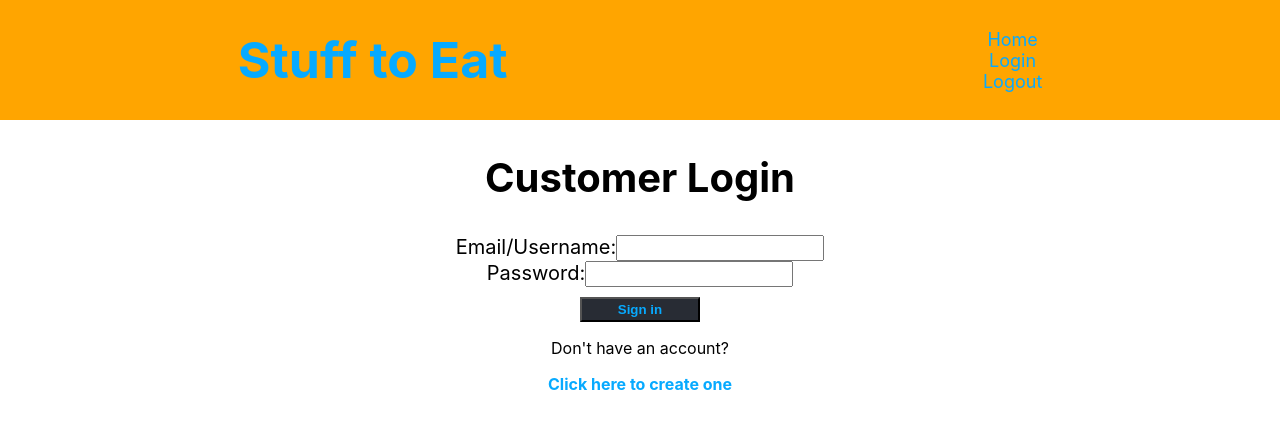
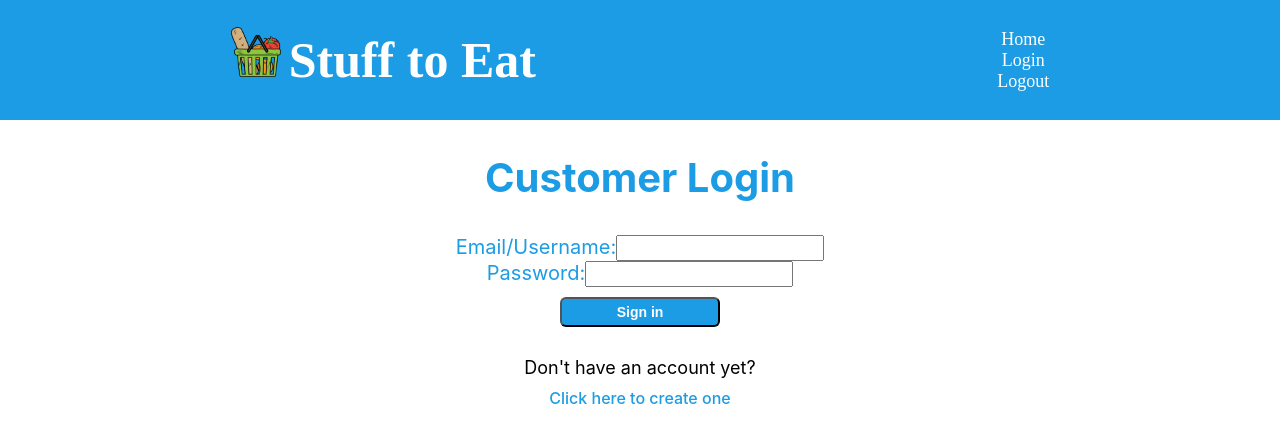
Before and after one commit to jaromb/Cart, a React (Create React App) app: page /user/login in a window 1280 px wide. Shown: the top 442 px of the page. Built offline with nearby package versions, Linux system fonts and the light colour scheme.

Commit message:
changed color scheme, added icon in header, updated button style

```diff
--- a/src/App.css
+++ b/src/App.css
@@ -1,5 +1,10 @@
+
+
+
 .App {
   text-align: center;
+  background-color: white;
+  min-height: 100vh
 }
 
 .App-logo {
@@ -9,18 +14,19 @@
 }
 
 .App-header {
-  background-color: #FFA500;
+  background-color: #1b9ce5;
   min-height: 10vh;
   display: flex;
   flex-direction: column;
   align-items: center;
   justify-content: center;
   font-size: calc(10px + 2vmin);
-  color:#07AAFF;
+  color:#071AFF;
+  font-family: "avenir next";
 }
 
 .App-link {
-  color: #61dafb;
+  color: #F79E02;
 }
 
 @keyframes App-logo-spin {
@@ -33,13 +39,13 @@
 }
 
 a:link {
-  color: #07AAFF
+  color: white
 }
 
 a:visited {
-  color: #07AAFF
+  color: white
 }
 
 a:hover {
-  color: purple
+  color: #80d904
 }
--- a/src/App.js
+++ b/src/App.js
@@ -3,6 +3,7 @@ import Storefront from "./Pages/Storefront";
 import AddUser from "./Pages/AddUser";
 import UserLogin from "./Pages/UserLogin";
 import User from "./Pages/User";
+import GroceryBasket from "../src/Images/Grocery-basket-clipart.png"
 
 import "../src/App.css";
 import { BrowserRouter as Router, Route, Link, Switch } from "react-router-dom";
@@ -28,11 +29,14 @@ class App extends Component {
                 height: 120
               }}
             >
-              <h1 style={{ fontSize: 50, fontWeight: "bold" }}>
+              <div style={{display: "flex", flexDirection: "Row", alignItems: "baseline"}}>
+                <img style={{width: "50px", height: "50px", marginRight: "8px"}} src={GroceryBasket} />
+              <h1 style={{ fontSize: 50, fontWeight: "bold", justifyContent: "center" }}>
                 <Link style={{ textDecoration: "none" }} to="/home">
                   Stuff to Eat
                 </Link>
               </h1>
+              </div>
               <ul
                 style={{
                   listStyle: "none",
--- /dev/null
+++ b/src/Components/Colors.js
@@ -0,0 +1,3 @@
+export const PrimaryOrange = "#F79EO2"
+
+export const PrimaryBlue = "#1b9ce5"
--- a/src/Pages/User.js
+++ b/src/Pages/User.js
@@ -1,5 +1,6 @@
 import React, { Component } from "react";
 import { Link } from "react-router-dom";
+import { PrimaryOrange, PrimaryBlue } from "../Components/Colors.js"
 
 class User extends Component {
   render() {
@@ -11,15 +12,15 @@ class User extends Component {
           alignItems: "center"
         }}
       >
-        <h2 style={{ fontSize: 40 }}>Customer Portal</h2>
-        <button style={{ width: 300, height: 50, backgroundColor: "#FFA500", borderRadius: "10px" }}>
+        <h2 style={{ fontSize: 40, color: PrimaryBlue }}>Customer Portal</h2>
+        <button style={{ width: 300, height: 50, backgroundColor: PrimaryBlue, borderRadius: "10px" }}>
           <Link
             style={{
               textDecoration: "none",
               height: 100,
               fontSize: 35,
               fontWeight: "bold",
-              color: "white"
+              color: "#white"
             }}
             to="/user/storefront"
           >
@@ -30,7 +31,7 @@ class User extends Component {
           style={{
             width: 300,
             height: 50,
-            backgroundColor: "#FFA500",
+            backgroundColor: PrimaryBlue,
             marginTop: 28,
             borderRadius: "10px"
           }}
@@ -52,7 +53,7 @@ class User extends Component {
           style={{
             width: 300,
             height: 50,
-            backgroundColor: "#FFA500",
+            backgroundColor: PrimaryBlue,
             marginTop: 28,
             borderRadius: "10px"
           }}
--- a/src/Pages/UserLogin.js
+++ b/src/Pages/UserLogin.js
@@ -1,5 +1,6 @@
 import React, { Component } from "react";
 import { Link, Redirect } from "react-router-dom";
+import { PrimaryBlue, PrimaryOrange } from "../Components/Colors";
 
 class UserLogin extends Component {
   state = {
@@ -78,7 +79,7 @@ class UserLogin extends Component {
     ) : (
       <div>
         <div>
-          <h2 style={{ fontSize: 40 }}>Customer Login</h2>
+          <h2 style={{ fontSize: 40, color: PrimaryBlue }}>Customer Login</h2>
           <form
             style={{
               display: "flex",
@@ -91,7 +92,8 @@ class UserLogin extends Component {
                 display: "flex",
                 flexDirection: "row",
                 alignSelf: "center",
-                fontSize: 20
+                fontSize: 20,
+                color: PrimaryBlue
               }}
             >
               Email/Username:{" "}
@@ -107,7 +109,8 @@ class UserLogin extends Component {
                 display: "flex",
                 flexDirection: "row",
                 alignSelf: "center",
-                fontSize: 20
+                fontSize: 20,
+                color: PrimaryBlue
               }}
             >
               Password:{" "}
@@ -122,14 +125,16 @@ class UserLogin extends Component {
           </form>
           <button
             style={{
-              color: "#07AAFF",
+              color: "white",
               marginTop: 10,
-              backgroundColor: "#282c34",
-              height: 25,
-              width: 120,
+              backgroundColor: PrimaryBlue,
+              height: 30,
+              width: 160,
               fontWeight: "bold",
               cursor: "pointer",
-              alignSelf: "center"
+              alignSelf: "center",
+              borderRadius: "6px",
+              fontSize: "14px"
             }}
             onClick={this.authenticateUser(
               this.state.user,
@@ -141,12 +146,12 @@ class UserLogin extends Component {
           {this.state.error ? (
             <p style={{ color: "red" }}>{this.state.error}</p>
           ) : null}
-          <p>Don't have an account?</p>
+          <p style={{margin: "30px 0 10px 0", fontSize: "18px"}}>Don't have an account yet?</p>
           <Link
             style={{
               textDecoration: "none",
-              fontWeight: "bold",
-              color: "#07AAFF",
+              fontWeight: 500,
+              color: PrimaryBlue,
               cursor: "pointer"
             }}
             to="/user/create-account"
```
Also changed, not shown: src/Images/Grocery-basket-clipart.png (added).
